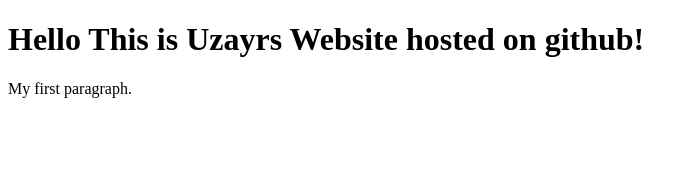
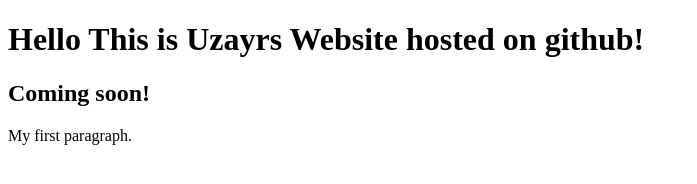
Before and after one commit to Uzayr-Akbar/Portfolio, a plain HTML site: page index.html in a window 1280 px wide. Shown: the whole page, without its empty margins (0-697 px from the left). Drawn offline with Linux system fonts and the light colour scheme.

Commit message:
Update index.html

```diff
--- a/index.html
+++ b/index.html
@@ -3,6 +3,7 @@
 <body lang="en">
 
 <h1>Hello This is Uzayrs Website hosted on github!</h1>
+  <h2>Coming soon!</h2>
 
 <p>My first paragraph.</p>
 
```
